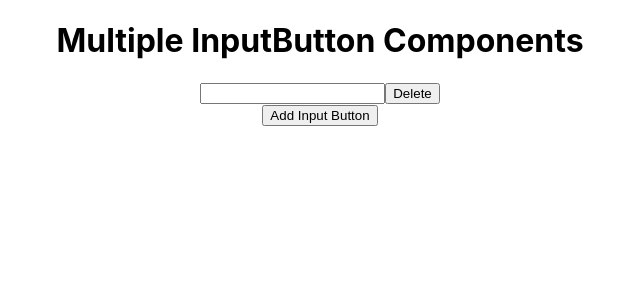
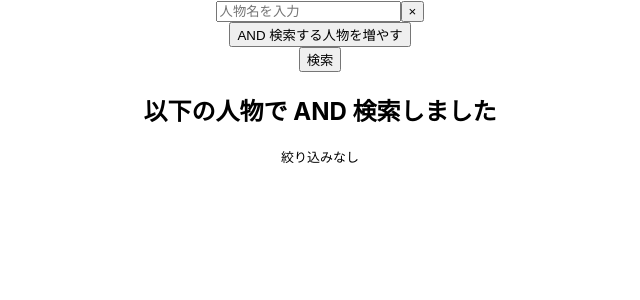
Before and after one commit to ASAP-BYAF/react-radio-button, a React (Create React App) app: page / in a window 1280 px wide. Shown: the top 300 px of the page, without its empty margins (320-960 px from the left). Built offline with nearby package versions, Linux system fonts and the light colour scheme; no server answers.

Commit message:
人物による絞込検索ができるようになりました。

```diff
--- a/src/Search.js
+++ b/src/Search.js
@@ -1,16 +1,17 @@
 import { useState, useEffect, useMemo } from "react";
 import { getAll } from "./api/search";
+import { getFilteredByTask } from "./api/search";
 import makeGroupedList from "./GroupedList";
 import ParentComponent from "./button/DuplicateButton";
 
 const Search = () => {
   const [appearingList, setAppearingList] = useState([]);
+  const [filterList, setFilterList] = useState([]);
 
   useEffect(() => {
     const fetchData = async () => {
       try {
         const res = await getAll();
-        console.log(res);
         setAppearingList(res);
       } catch (error) {
         console.error(error);
@@ -25,9 +26,14 @@ const Search = () => {
     return res;
   }, [appearingList]);
 
+  useMemo(async () => {
+    const res = await getFilteredByTask(filterList);
+    setAppearingList(res);
+  }, [filterList]);
+
   return (
     <div>
-      <ParentComponent />
+      <ParentComponent onChangeAllValue={setFilterList} />
       <ul>{memoAppearingList}</ul>
     </div>
   );
--- a/src/api/search.js
+++ b/src/api/search.js
@@ -6,3 +6,18 @@ export const getAll = async () => {
   const res = await fetcher(url, data);
   return res;
 };
+
+export const getFilteredByTask = async (filterList) => {
+  const url = `${process.env.REACT_APP_DB_API_HOST}/search_filtered_by_task`;
+  const data = {
+    method: "POST",
+    body: JSON.stringify({
+      task_list: filterList,
+    }),
+    headers: {
+      "Content-type": "application/json; charset=UTF-8",
+    },
+  };
+  const res = await fetcher(url, data);
+  return res;
+};
--- a/src/button/DuplicateButton.js
+++ b/src/button/DuplicateButton.js
@@ -1,8 +1,9 @@
 import React, { useState } from "react";
 import InputButtonComponent from "./InputButtonComponent";
 
-const ParentComponent = () => {
+const ParentComponent = ({ onChangeAllValue }) => {
   const [inputComponents, setInputComponents] = useState([{ id: 1 }]);
+  const [allInputValues, setAllInputValues] = useState([]);
 
   const handleAddComponent = () => {
     const newId = inputComponents.length + 1;
@@ -16,16 +17,43 @@ const ParentComponent = () => {
     setInputComponents(updatedComponents);
   };
 
+  const handleGetAllValues = async () => {
+    const allValues = [];
+    inputComponents.forEach((component) => {
+      allValues.push(component.inputValue);
+    });
+    setAllInputValues(allValues);
+    if (allInputValues.length > 0 && !allInputValues.includes(undefined)) {
+      onChangeAllValue(allValues);
+    }
+  };
+
   return (
     <div>
-      <h1>Multiple InputButton Components</h1>
       {inputComponents.map((component) => (
         <InputButtonComponent
           key={component.id}
           onDeleteClick={() => handleDeleteComponent(component.id)}
+          onValueChange={(value) => {
+            // Update the input value for the component
+            component.inputValue = value;
+          }}
         />
       ))}
-      <button onClick={handleAddComponent}>Add Input Button</button>
+      <button onClick={handleAddComponent}>AND 検索する人物を増やす</button>
+      <div>
+        <button onClick={handleGetAllValues}>検索</button>
+      </div>
+      <div>
+        <h2>以下の人物で AND 検索しました</h2>
+        <p>
+          <pre>
+            {allInputValues.length === 0 || allInputValues.includes(undefined)
+              ? "絞り込みなし"
+              : allInputValues.join(" / ")}
+          </pre>
+        </p>
+      </div>
     </div>
   );
 };
--- a/src/button/InputButtonComponent.js
+++ b/src/button/InputButtonComponent.js
@@ -1,10 +1,11 @@
 import React, { useState } from "react";
 
-const InputButtonComponent = ({ onDeleteClick }) => {
+const InputButtonComponent = ({ onDeleteClick, onValueChange }) => {
   const [inputValue, setInputValue] = useState("");
 
   const handleInputChange = (e) => {
     setInputValue(e.target.value);
+    onValueChange(e.target.value);
   };
 
   const handleDeleteClick = () => {
@@ -13,8 +14,13 @@ const InputButtonComponent = ({ onDeleteClick }) => {
 
   return (
     <div>
-      <input type="text" value={inputValue} onChange={handleInputChange} />
-      <button onClick={handleDeleteClick}>Delete</button>
+      <input
+        type="text"
+        placeholder="人物名を入力"
+        value={inputValue}
+        onChange={handleInputChange}
+      />
+      <button onClick={handleDeleteClick}>×</button>
     </div>
   );
 };
```
